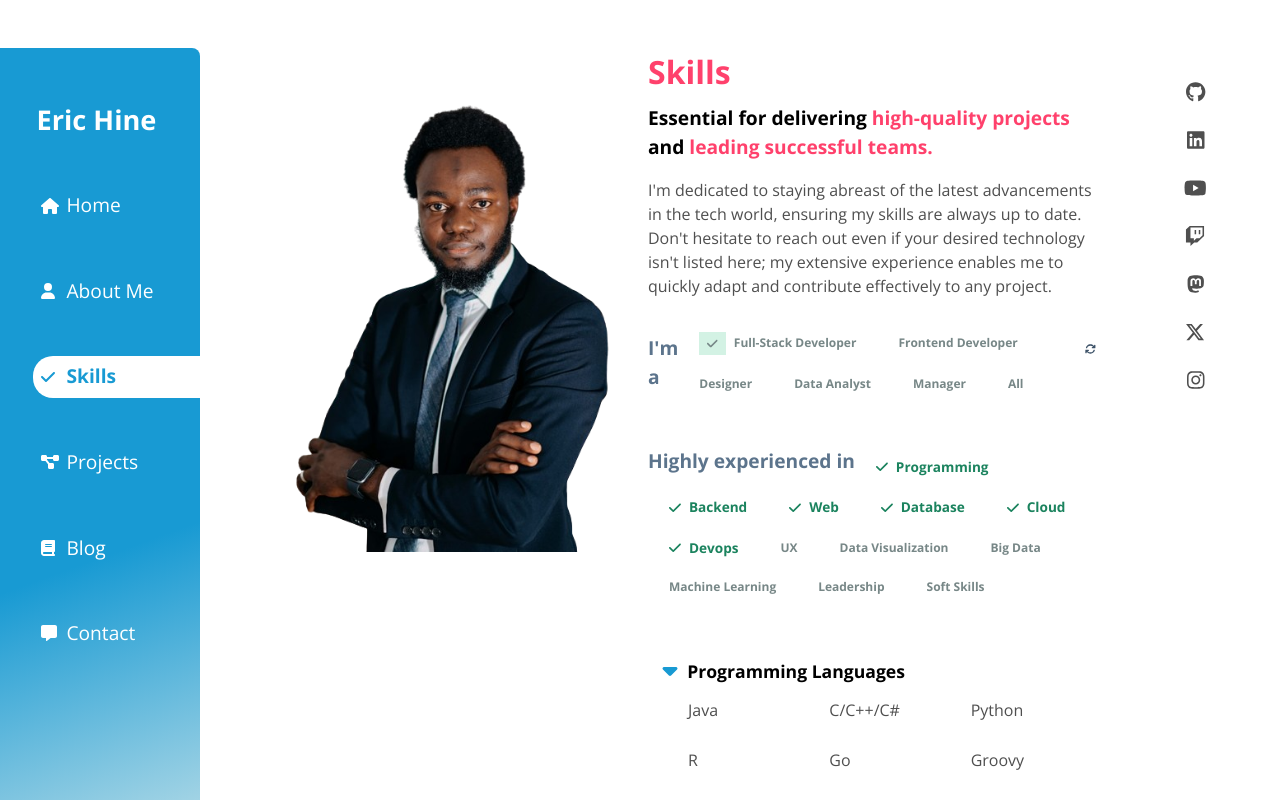
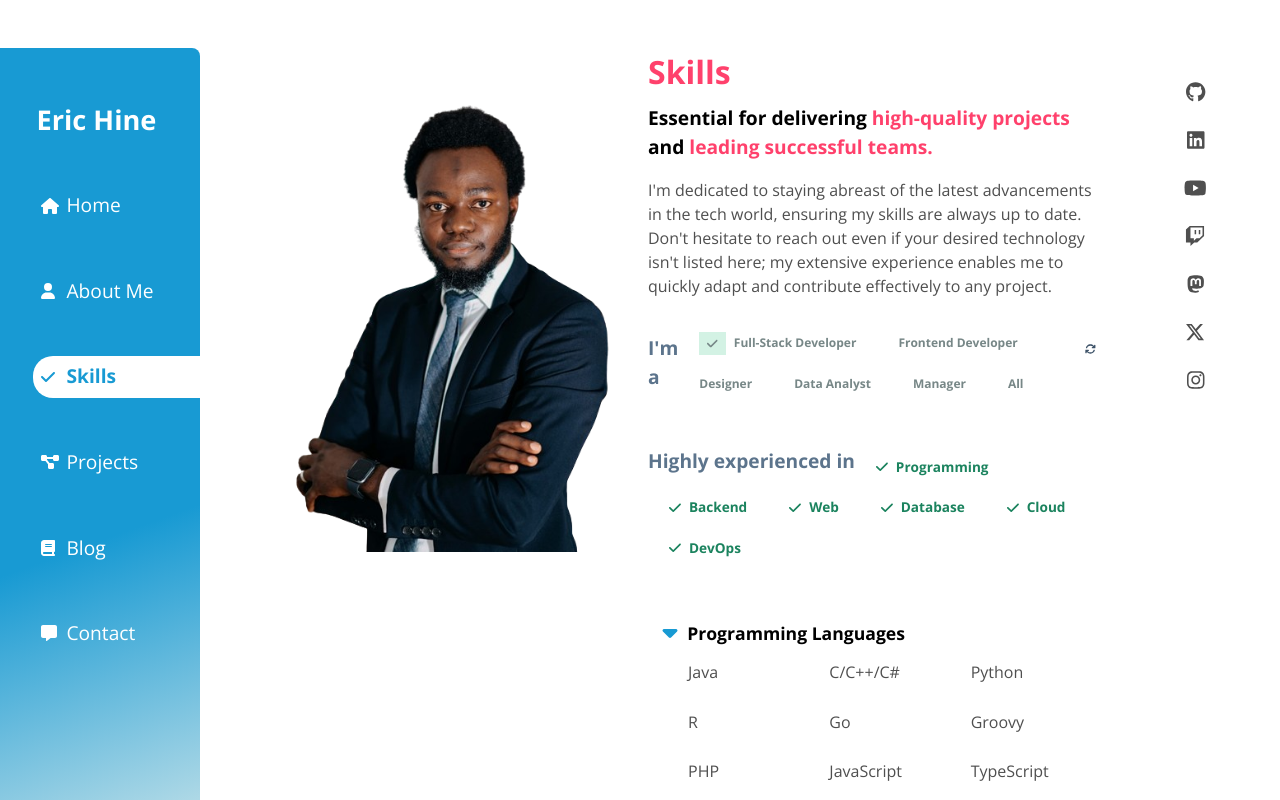
Before and after one commit to R-Daneel0livaw/portfolio, a React (Vite) app: page /skills in a window 1280 px wide. Shown: the top 800 px of the page. Built offline with nearby package versions, Linux system fonts and the light colour scheme; a web font is replaced by a local one.

Commit message:
Populate experience list based on current persona state.

```diff
--- a/src/pages/Skills/Skills.tsx
+++ b/src/pages/Skills/Skills.tsx
@@ -253,31 +253,12 @@ export default function Skills() {
 
         <div className={styles.buttonList}>
           <p className={styles.identifier}>Highly experienced in</p>
-          {
-            // eslint-disable-next-line @typescript-eslint/no-unused-vars
-            Object.entries(activeSections).map(([section, _]) => (
-              <button
-                className={`${styles.skillButton} ${styles.selected}`}
-                data-target={section}
-                onClick={() => handleActiveButtonClick(section)}
-              >
+          {experienceMap.get(currentPersona)?.map((experience: Experience, index: number) => (
+              <button key={index} className={`${styles.skillButton} ${styles.selected}`} >
                 <FontAwesomeIcon icon={faCheck} />
-                {section}
+                {experience.shortName}
               </button>
-            ))
-          }
-          {
-            // eslint-disable-next-line @typescript-eslint/no-unused-vars
-            Object.entries(inactiveSections).map(([section, _]) => (
-              <button
-                className={styles.skillButton}
-                data-target={section}
-                onClick={() => handleInactiveButtonClick(section)}
-              >
-                {section}
-              </button>
-            ))
-          }
+          ))}
         </div>
 
         <div className={styles.activityCotainer}>
```
